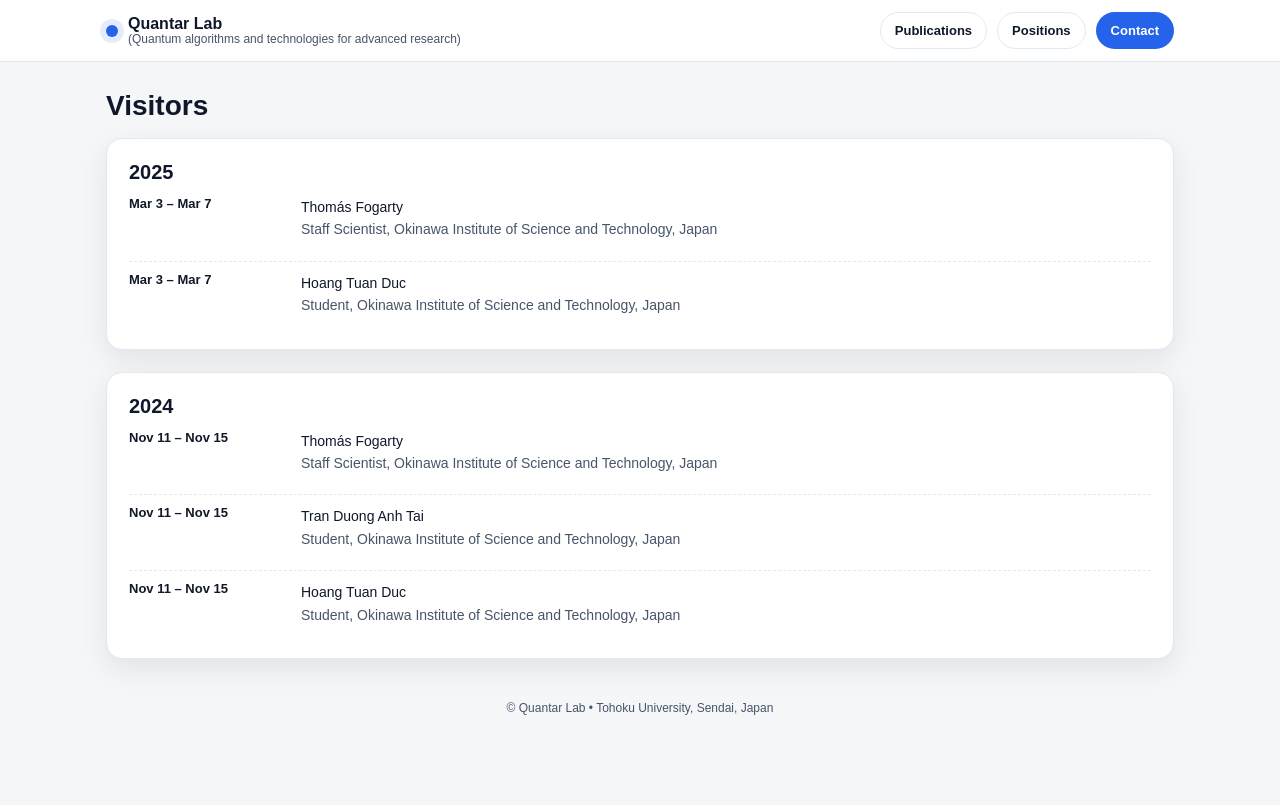
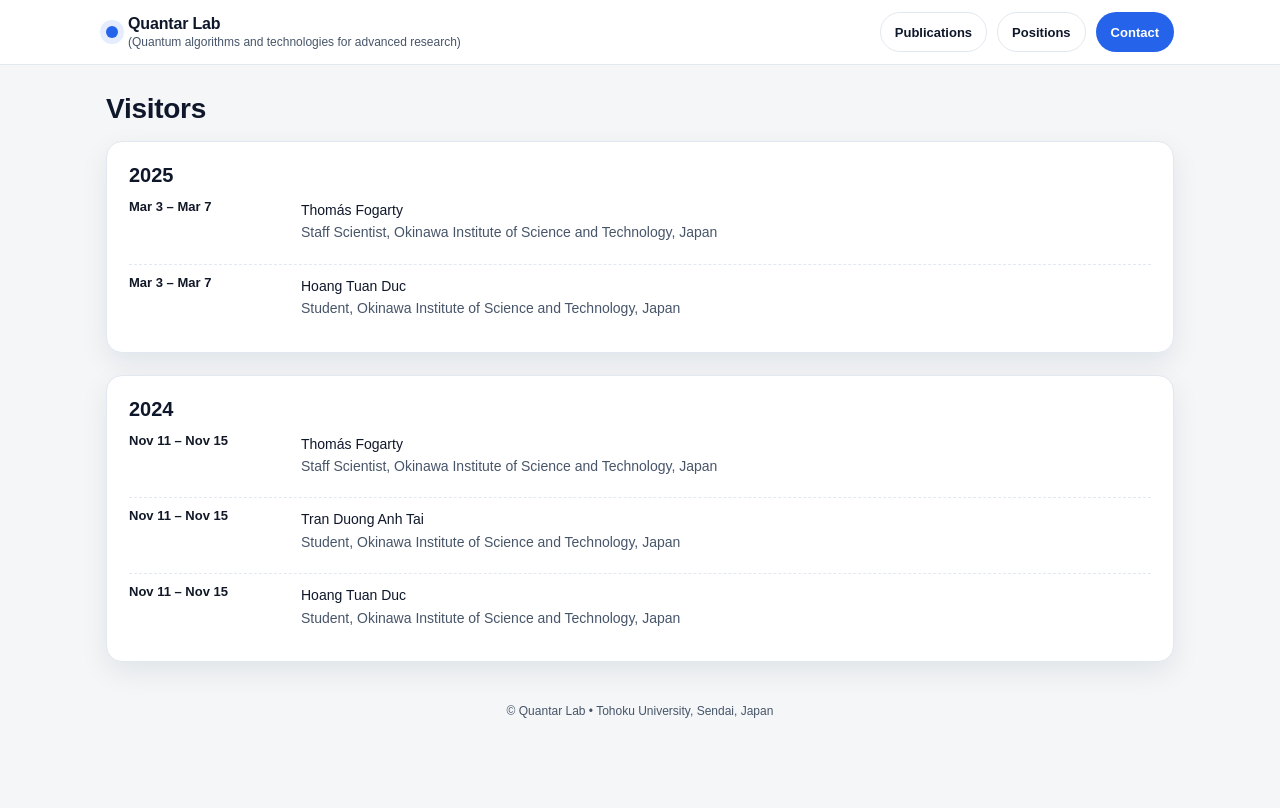
Before and after one commit to echkon/quantumLab, a Django app: page /users/visitor/ in a window 1280 px wide. Before the commit the page ends 715 px from the top, so only its background shows below. Run offline with Django 5.2, Linux system fonts and the light colour scheme.

Commit message:
add something new

```diff
--- a/users/templates/visitor.html
+++ b/users/templates/visitor.html
@@ -18,9 +18,7 @@
       --radius:16px;
       --max:1100px;
     }
-
-        *{ box-sizing:border-box; }
-
+    *{box-sizing:border-box}
     body{
       margin:0;
       font-family: Arial, sans-serif;
@@ -52,47 +50,68 @@
       gap:10px;
       text-decoration:none;
       color:var(--text);
+      min-width: 220px;
     }
     .brand-dot{
-            width:12px;
-            height:12px;
-            border-radius:50%;
+      width:12px;height:12px;border-radius:50%;
       background:var(--accent);
       box-shadow:0 0 0 6px rgba(37,99,235,.12);
+      flex:0 0 auto;
     }
     .brand-title{
       font-weight:900;
+      letter-spacing:-0.01em;
       line-height:1.1;
     }
     .brand-sub{
       font-size:12px;
       color:var(--muted);
+      margin-top:2px;
+      line-height:1.2;
     }
 
     .nav-right{
       display:flex;
       gap:10px;
       align-items:center;
+      justify-content:flex-end;
+      flex-wrap: wrap;
     }
-        .nav-btn{
+
+    /* ✅ FIX: FORCE SAME BUTTON SIZE ACROSS PAGES */
+    .pill{
+      display:inline-flex;
+      align-items:center;
+      justify-content:center;
+
+      /* size */
       padding:10px 14px;
+      min-height: 40px;
+
+      /* typography */
+      font-size:13px;
+      font-weight:900;
+      line-height:1;
+
+      /* style */
       border-radius:999px;
-            font-weight:800;
-            font-size:13px;
       text-decoration:none;
       border:1px solid var(--line);
       background:#fff;
       color:var(--text);
-            transition:transform .1s ease, background .1s ease;
+
+      /* interaction */
+      transition: transform .10s ease, background .10s ease;
+      white-space: nowrap;
     }
-        .nav-btn:hover{
-            transform:translateY(-1px);
-            background:rgba(37,99,235,.06);
+    .pill:hover{
+      transform: translateY(-1px);
+      background: rgba(37,99,235,.06);
     }
-        .nav-btn.primary{
-            background:var(--accent);
+    .pill.primary{
+      background: var(--accent);
       color:#fff;
-            border-color:transparent;
+      border-color: transparent;
     }
 
     /* ===== PAGE ===== */
@@ -105,6 +124,8 @@
     h1{
       margin:0 0 16px 0;
       font-size:28px;
+      font-weight:900;
+      letter-spacing:-0.01em;
     }
 
     .section{
@@ -140,7 +161,7 @@
     }
 
     .date{
-            font-weight:800;
+      font-weight:900;
       font-size:13px;
       color:#111827;
       white-space:nowrap;
@@ -163,19 +184,15 @@
     }
 
     @media(max-width:720px){
-            .visitor{
-                grid-template-columns:1fr;
-            }
-            .date{
-                color:var(--muted);
-            }
+      .visitor{ grid-template-columns: 1fr; }
+      .date{ color:var(--muted); }
     }
   </style>
 </head>
 
 <body>
 
-<!-- ===== TOPBAR ===== -->
+  <!-- TOPBAR -->
   <header class="topbar">
     <div class="topbar-inner">
       <a class="brand" href="{% url 'home' %}">
@@ -187,18 +204,16 @@
       </a>
 
       <nav class="nav-right">
-            <a class="nav-btn" href="{% url 'publication' %}">Publications</a>
-            <a class="nav-btn" href="{% url 'position' %}">Positions</a>
-            <a class="nav-btn primary" href="{% url 'contact' %}">Contact</a>
+        <a class="pill" href="{% url 'publication' %}">Publications</a>
+        <a class="pill" href="{% url 'position' %}">Positions</a>
+        <a class="pill primary" href="{% url 'contact' %}">Contact</a>
       </nav>
     </div>
   </header>
 
   <main class="container">
-
     <h1>Visitors</h1>
 
-    <!-- ===== 2025 ===== -->
     <section class="section">
       <div class="year">2025</div>
       <div class="visitor-list">
@@ -219,7 +234,6 @@
       </div>
     </section>
 
-    <!-- ===== 2024 ===== -->
     <section class="section">
       <div class="year">2024</div>
       <div class="visitor-list">
@@ -250,7 +264,7 @@
     <div class="footer">
       © Quantar Lab • Tohoku University, Sendai, Japan
     </div>
+  </main>
 
-</main>
 </body>
 </html>
```
Lines whose indentation alone changed are shown as unchanged.
